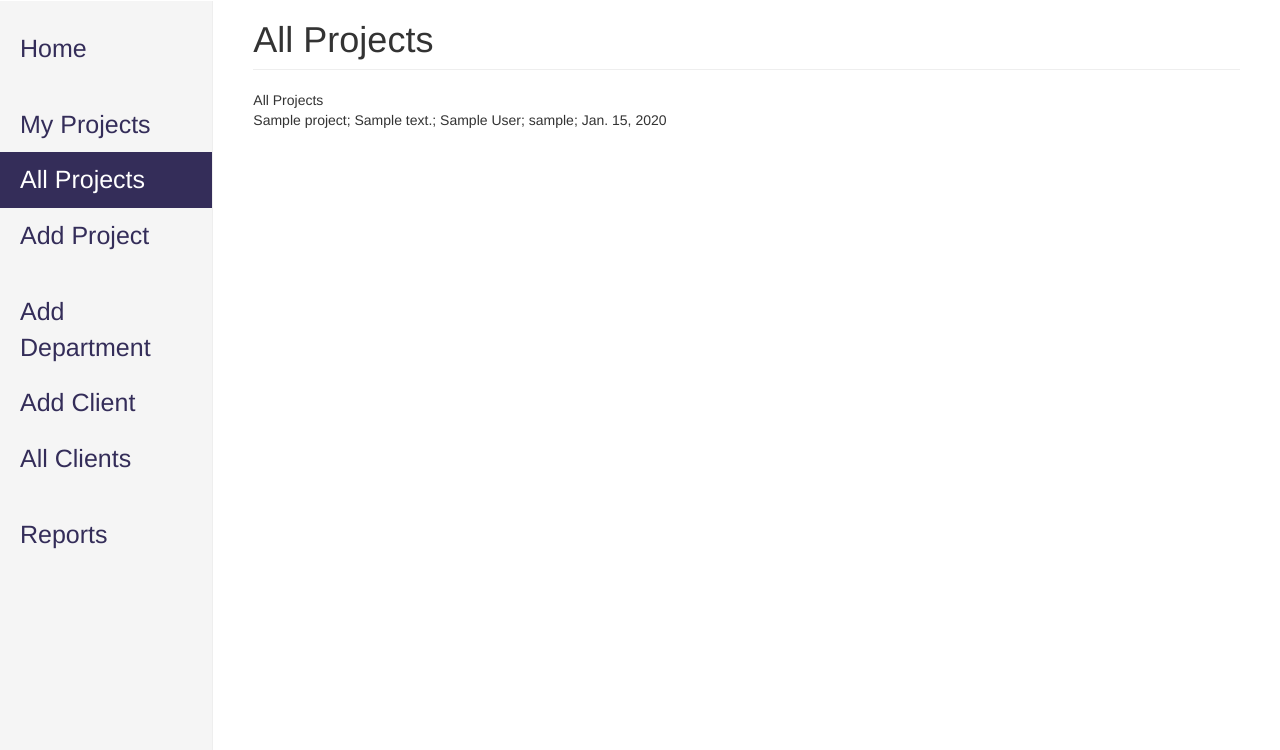
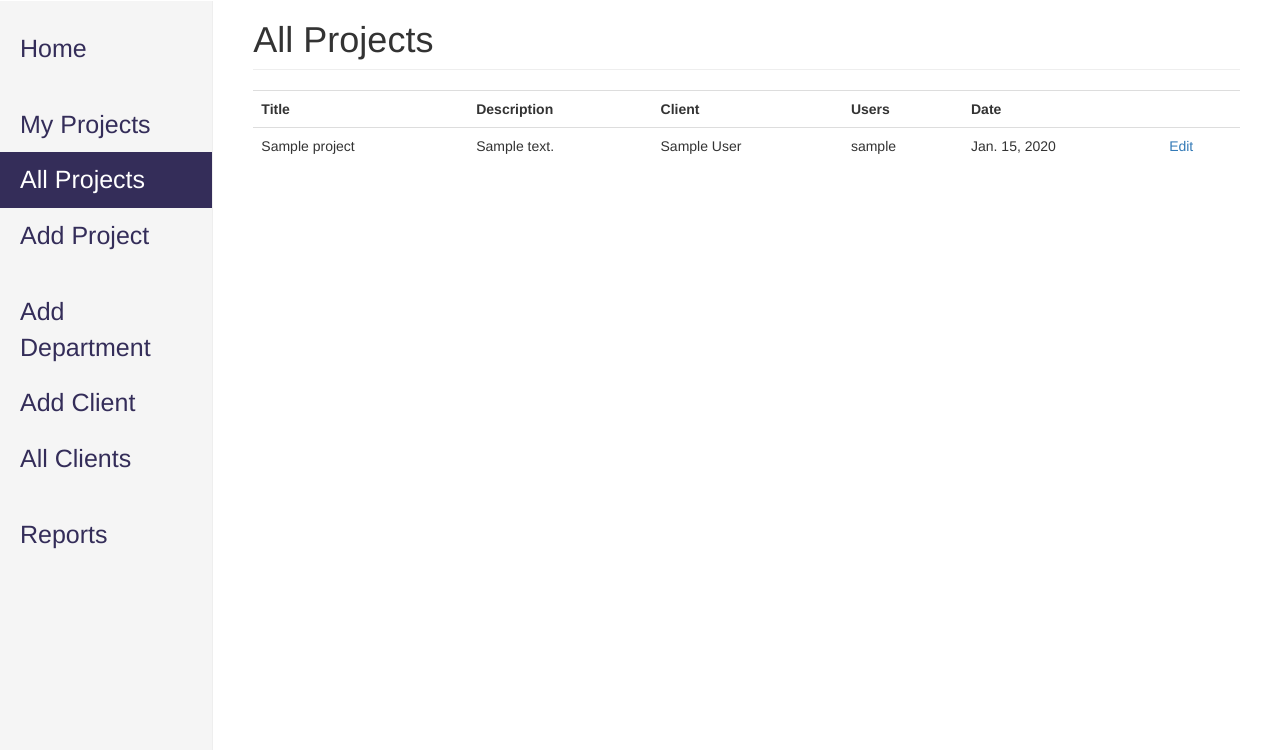
Before and after one commit to UofS-CTLE/Projtrack3, a Django app: page /all_projects/ in a window 1280 px wide. Shown: the part 50-800 px from the top of the page. Run offline with Django 3.2, Linux system fonts and the light colour scheme; a user stored in the database is signed in; tables that the repository leaves empty hold one stand-in row (values such as "Sample post"); some libraries are stand-ins or nearby versions.

Commit message:
Changes to the UI

```diff
--- a/ctleweb/projtrack/templates/projtrack/all_projects.html
+++ b/ctleweb/projtrack/templates/projtrack/all_projects.html
@@ -64,14 +64,28 @@
           			</ul>
         		</div>
         	<div class="col-sm-9 col-sm-offset-3 col-md-10 col-md-offset-2 main">
-         		<h1 class="page-header">{{ title_text }}</h1>
-          			{% block title %}{{ title_text }}{% endblock %}
-                {% block stuff %}
-                {% for o in list_view %}
-                  <p>{{ o.title }}; {{ o.description }}; {{ o.client }}; {{ o.users }}; {{ o.date }}</p>
-                {% endfor %}
-                {% endblock %}
-			</div>
+                    <h1 class="page-header">{{ title_text }}</h1>
+                    <table class="table table-hover">
+                        <tr>
+                            <th>Title</th>
+                            <th>Description</th>
+                            <th>Client</th>
+                            <th>Users</th>
+                            <th>Date</th>
+                            <th></th>
+                        </tr>
+                        {% for o in list_view %}
+                        <tr>
+                            <td>{{ o.title }}</td>
+                            <td>{{ o.description }}</td>
+                            <td>{{ o.client }}</td>
+                            <td>{{ o.users }}</td>
+                            <td>{{ o.date }}</td>
+                            <td><a href="/projtrack3/project_edit/">Edit</a></td>
+                        </tr>
+                        {% endfor %}
+                    </table>
+			     </div>
       {% endblock %}
       	</div>
       }
```
Also changed, not shown: ctleweb/projtrack/templates/projtrack/home.html (+5 -2 lines), ctleweb/projtrack/templates/projtrack/my_projects.html (+15 -3 lines).
